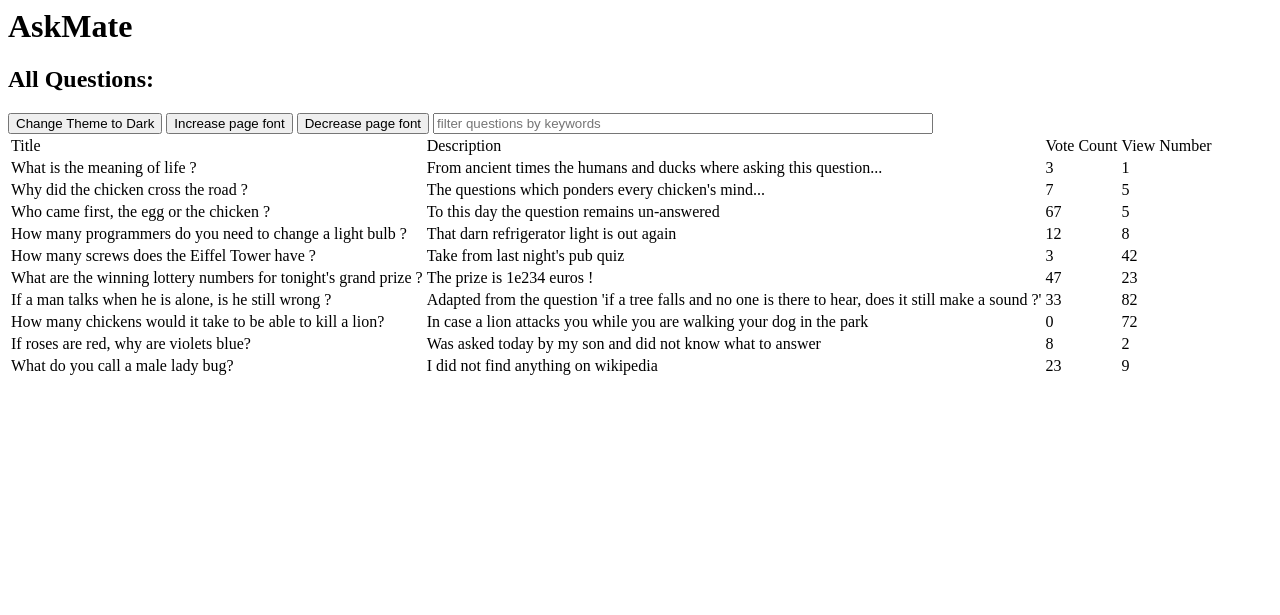
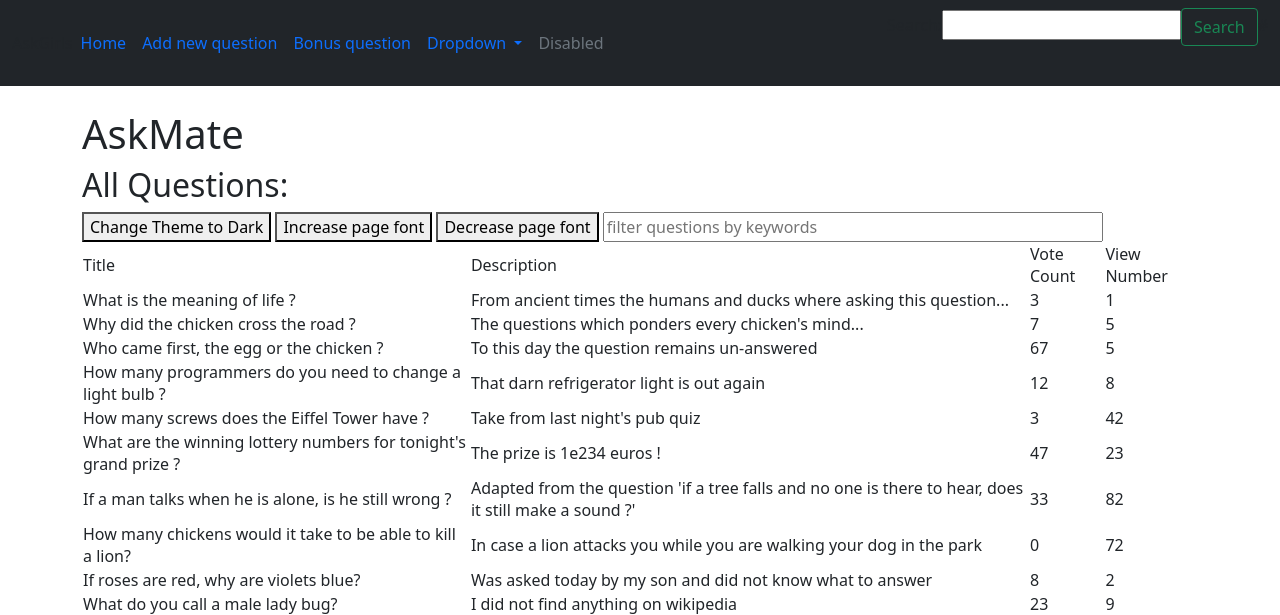
Before and after one commit to kovesdieszter/Ask-mate, a Flask app: page /bonus-questions in a window 1280 px wide. Shown: the top 615 px of the page. Run offline with Flask 2, Linux system fonts and the light colour scheme; some libraries are stand-ins or nearby versions.

Commit message:
start: link to bonus questions

```diff
--- a/server.py
+++ b/server.py
@@ -329,6 +329,11 @@ def add_answer_comment(answer_id):
     return render_template('ans_comment_child.html', answer=answer)
 
 
+@app.route('/bonus_questions')
+def bonus_questions():
+    return render_template('bonus_questions.html')
+
+
 if __name__ == '__main__':
     app.run(
         host='0.0.0.0',
--- a/templates/bonus_questions.html
+++ b/templates/bonus_questions.html
@@ -1,9 +1,12 @@
+{% extends 'base_content.html' %}
 <html>
     <head>
         <script type="text/javascript" src="{{ url_for('static', filename='js/bonusQuestions.js') }}" defer></script>
         <script type="text/javascript" src="{{ url_for('static', filename='js/doNotModifyThisFile.js') }}" defer></script>
     </head>
     <body>
+    {% include 'navbar.html' %}
+    {% block content %}
         <h1>AskMate</h1>
         <h2>All Questions:</h2>
         <button id="theme-button">Change Theme to Dark</button>
@@ -36,3 +39,4 @@
         </table>
     </body>
 </html>
+{% endblock %}
--- a/templates/navbar.html
+++ b/templates/navbar.html
@@ -11,6 +11,9 @@
         </li>
         <li class="nav-item">
           <a class="nav-link" href={{ url_for('new_question') }}>Add new question</a>
+        </li>
+          <li class="nav-item">
+          <a class="nav-link" href={{ url_for('bonus_questions') }}>Bonus question</a>
         </li>
         <li class="nav-item dropdown">
           <a class="nav-link dropdown-toggle" href="#" id="navbarDropdown" role="button" data-bs-toggle="dropdown" aria-expanded="false">
```
Also changed, not shown: templates/display_question.html (+4 -7 lines).
